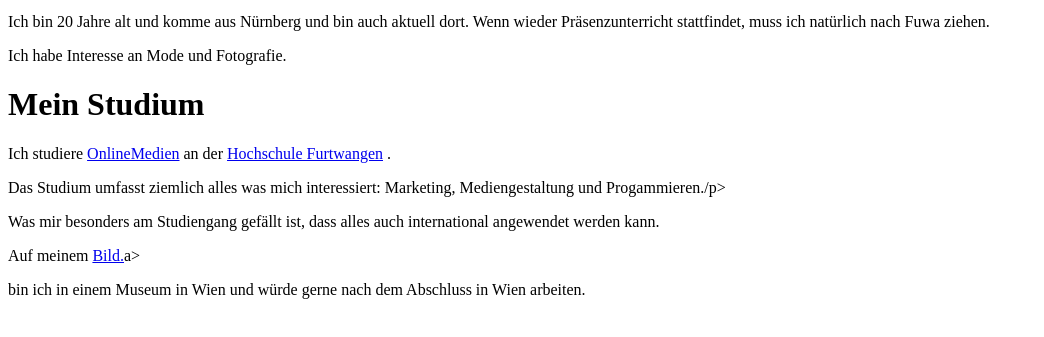
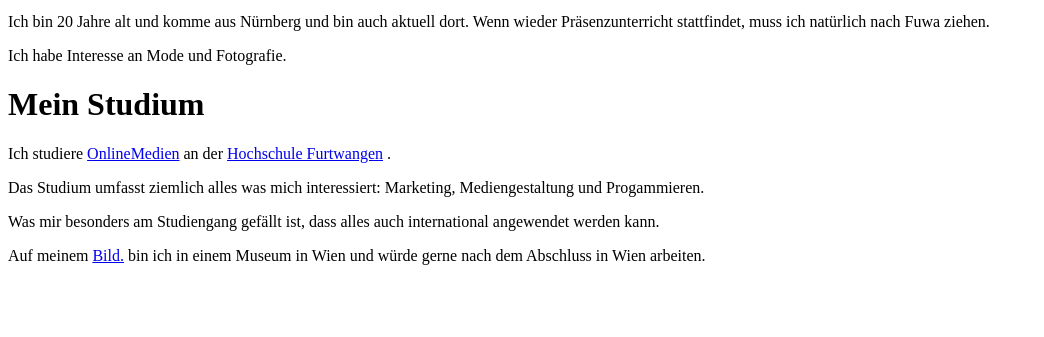
Before and after one commit to YaseminBng/GIS-SoSe21, a plain HTML site: page index.html in a window 1280 px wide. Shown: the part 421-758 px from the top of the page, without its empty margins (0-1044 px from the left). Drawn offline with Linux system fonts and the light colour scheme.

Commit message:
Update index.html

```diff
--- a/index.html
+++ b/index.html
@@ -1,3 +1,4 @@
+
 <!DOCTYPE html>
 
 <html lang="de">
@@ -15,9 +16,9 @@
 <p>Ich habe Interesse an Mode und Fotografie. </p>
 <h1>Mein Studium</h1>
 <p>Ich studiere <a href="https://www.hs-furtwangen.de/studiengaenge/onlinemedien-bachelor/">OnlineMedien</a> an der <a href="http://www.hs-furtwangen.de">Hochschule Furtwangen</a> .</p>
-<p>Das Studium umfasst ziemlich alles was mich interessiert: Marketing, Mediengestaltung und Progammieren./p>
+<p>Das Studium umfasst ziemlich alles was mich interessiert: Marketing, Mediengestaltung und Progammieren. </p>
 <p>Was mir besonders am Studiengang gefällt ist, dass alles auch international angewendet werden kann.</p>
-    Auf meinem <a><a href="#anker">Bild.</a></a>a></p> bin ich in einem Museum in Wien und würde gerne nach dem Abschluss in Wien arbeiten.
+    <p> Auf meinem <a><a href="#anker">Bild.</a></a> bin ich in einem Museum in Wien und würde gerne nach dem Abschluss in Wien arbeiten. </p>
 </body>
 
 </html>
```
